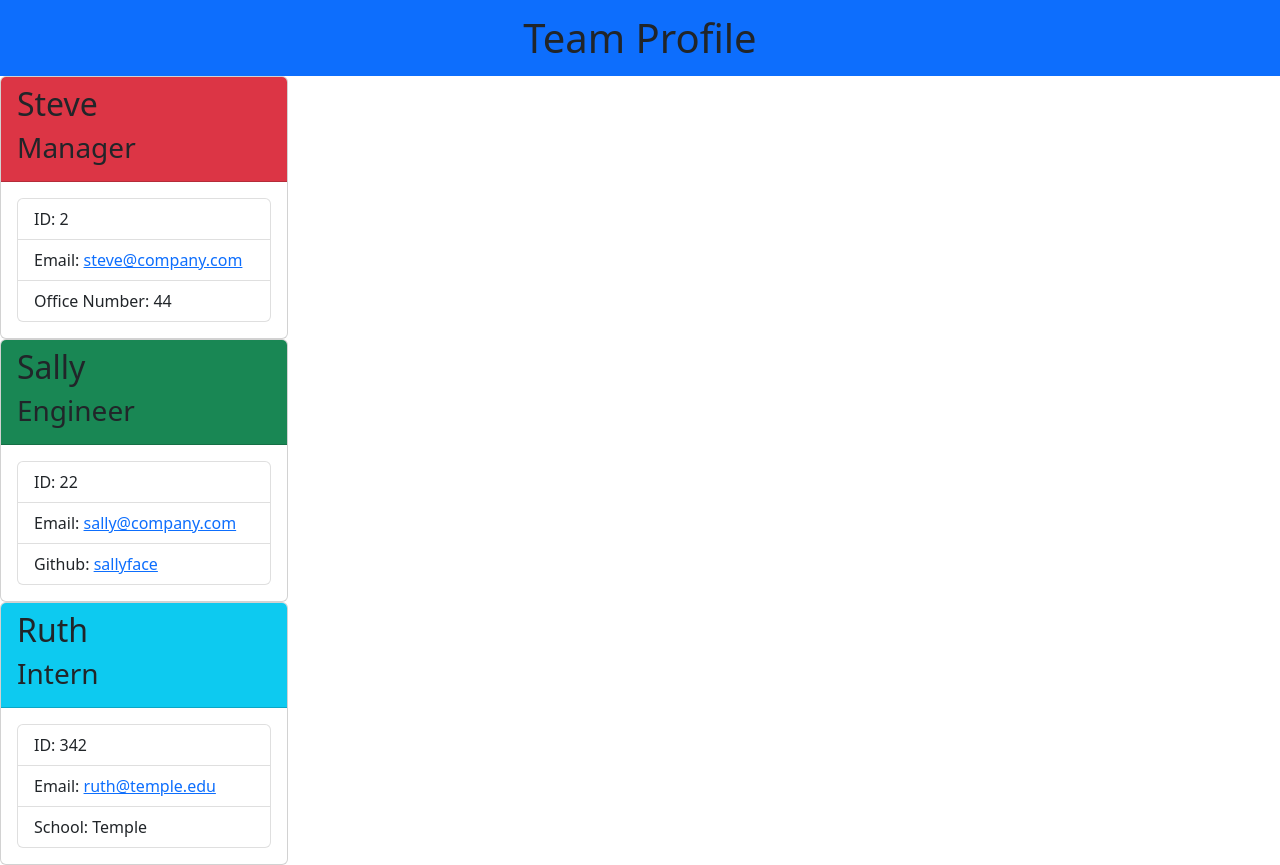
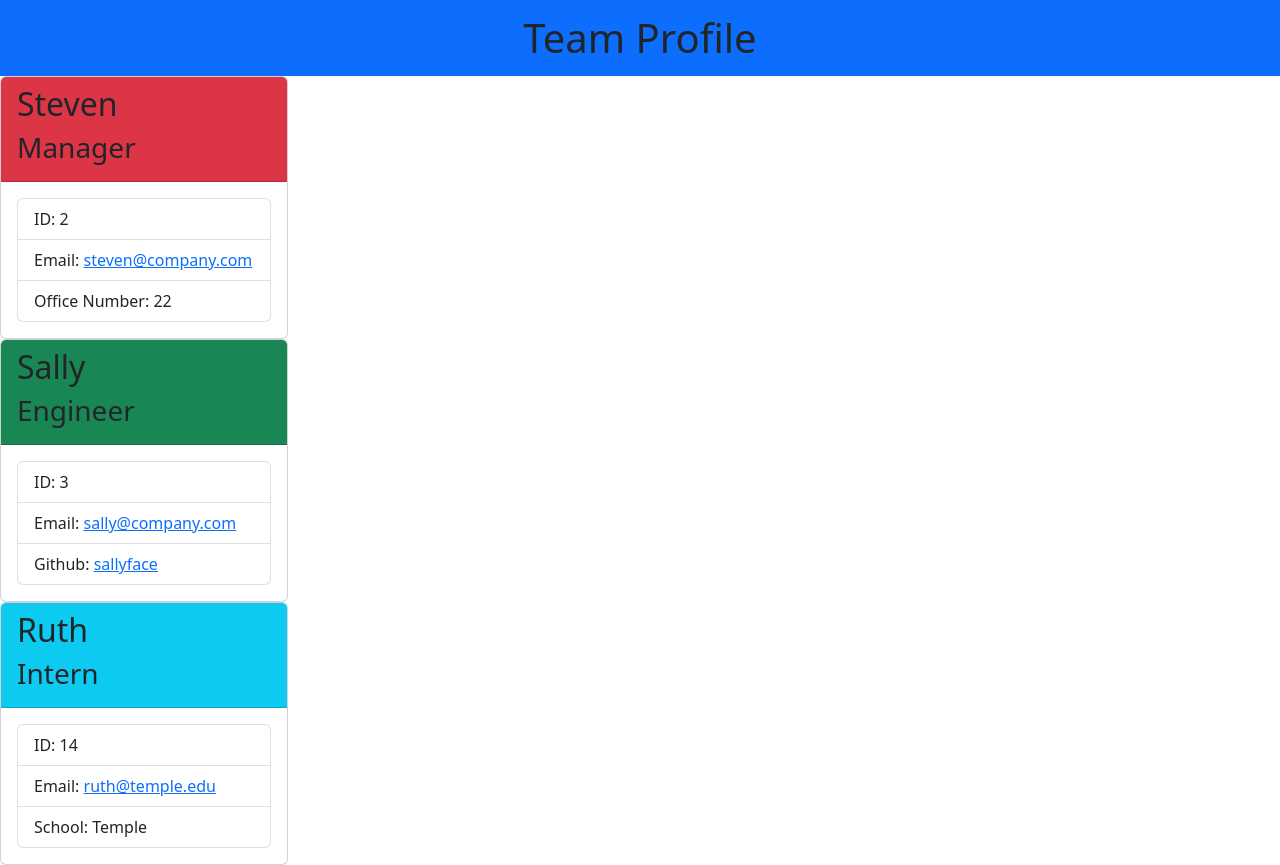
Before and after one commit to eawiggans/team-generator, a website: page dist/index.html in a window 1280 px wide. Drawn offline with nearby package versions, Linux system fonts and the light colour scheme.

```diff
--- a/dist/index.html
+++ b/dist/index.html
@@ -15,14 +15,14 @@
 
 <div class="card employee-card" style="width: 18rem;">
 <div class="card-header bg-danger">
-    <h2 class="card-title">Steve</h2>
+    <h2 class="card-title">Steven</h2>
     <h3 class="card-title">Manager</h3>
 </div>
 <div class="card-body">
     <ul class="list-group">
         <li class="list-group-item">ID: 2</li>
-        <li class="list-group-item">Email: <a href="mailto:steve@company.com">steve@company.com</a></li>
-        <li class="list-group-item">Office Number: 44</li>
+        <li class="list-group-item">Email: <a href="mailto:steven@company.com">steven@company.com</a></li>
+        <li class="list-group-item">Office Number: 22</li>
     </ul>
 </div>
 </div>
@@ -35,7 +35,7 @@
 </div>
 <div class="card-body">
     <ul class="list-group">
-        <li class="list-group-item">ID: 22</li>
+        <li class="list-group-item">ID: 3</li>
         <li class="list-group-item">Email: <a href="mailto:sally@company.com">sally@company.com</a></li>
         <li class="list-group-item">Github: <a href="https://github.com/sallyface">sallyface</a></li>
     </ul>
@@ -50,7 +50,7 @@
 </div>
 <div class="card-body">
     <ul class="list-group">
-        <li class="list-group-item">ID: 342</li>
+        <li class="list-group-item">ID: 14</li>
         <li class="list-group-item">Email: <a href="mailto:ruth@temple.edu">ruth@temple.edu</a></li>
         <li class="list-group-item">School: Temple</li>
     </ul>
```
Also changed, not shown: README.md.
